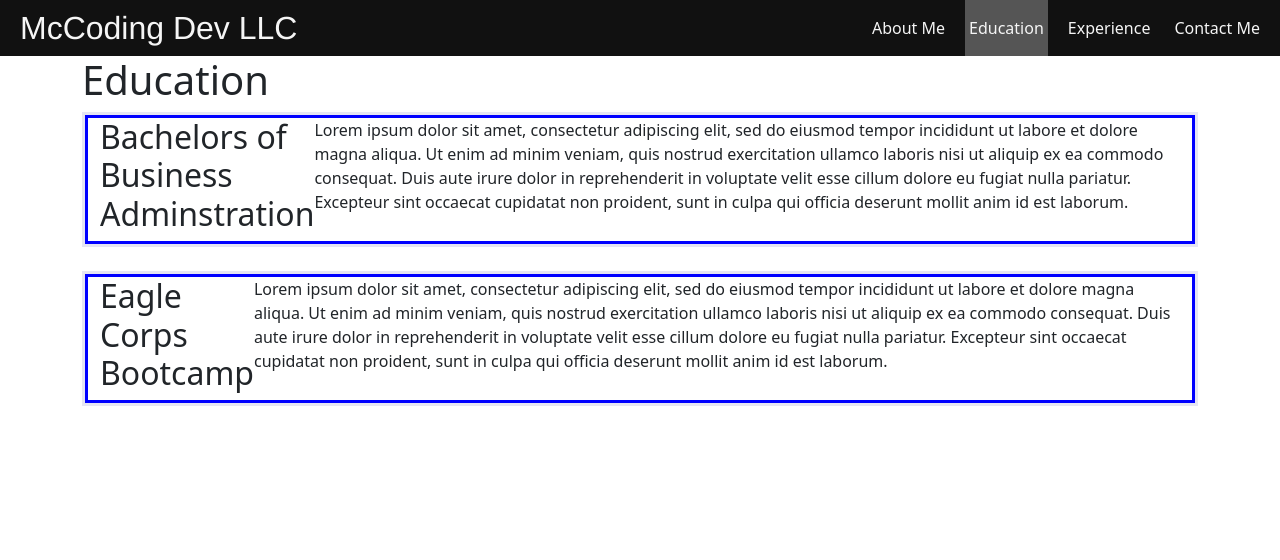
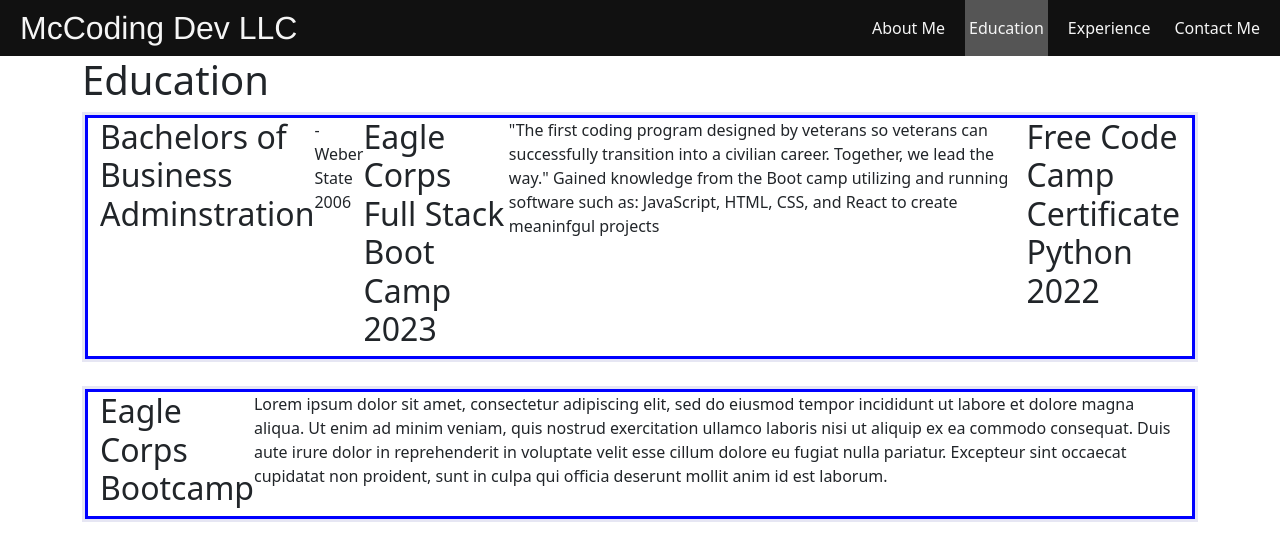
Before and after one commit to lion48z/portfolio-bravo, a React (Create React App) app: page /education in a window 1280 px wide. Shown: the top 560 px of the page. Built offline with nearby package versions, Linux system fonts and the light colour scheme.

Commit message:
update education.jsx

```diff
--- a/src/pages/Education.jsx
+++ b/src/pages/Education.jsx
@@ -7,10 +7,14 @@
         <div className="row">
             <div className="column">
              <h2>Bachelors of Business Adminstration</h2>
-                 <p>Lorem ipsum dolor sit amet, consectetur adipiscing elit,
-                    sed do eiusmod tempor incididunt ut labore et dolore magna aliqua.
-                    Ut enim ad minim veniam, quis nostrud exercitation ullamco laboris nisi ut aliquip ex ea commodo consequat. Duis aute irure dolor in reprehenderit in voluptate velit esse cillum dolore eu fugiat nulla pariatur. Excepteur sint occaecat cupidatat non proident,
-                    sunt in culpa qui officia deserunt mollit anim id est laborum.</p>
+                 <p> -Weber State 2006</p>
+                <h2>Eagle Corps Full Stack Boot Camp 2023</h2>
+                    <p>"The first coding program designed by veterans so veterans can successfully transition into a civilian career. Together, we lead the way."
+                    Gained knowledge from the Boot camp utilizing and running software such as: JavaScript, HTML, CSS, and React to create meaninfgul projects</p>
+                <h2>Free Code Camp Certificate Python 2022</h2>
+                 <p>
+
+                 </p>
                 </div>
         </div>
         <br></br>
```
